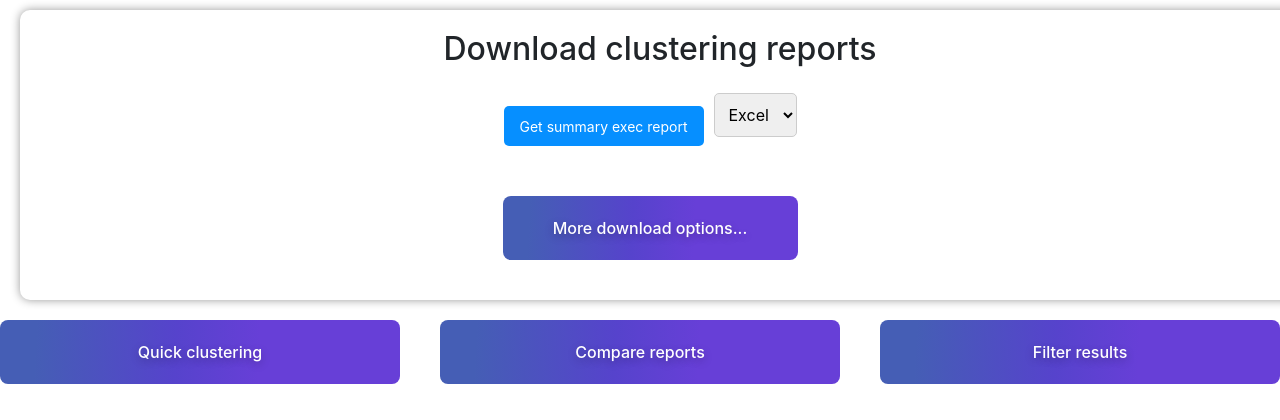
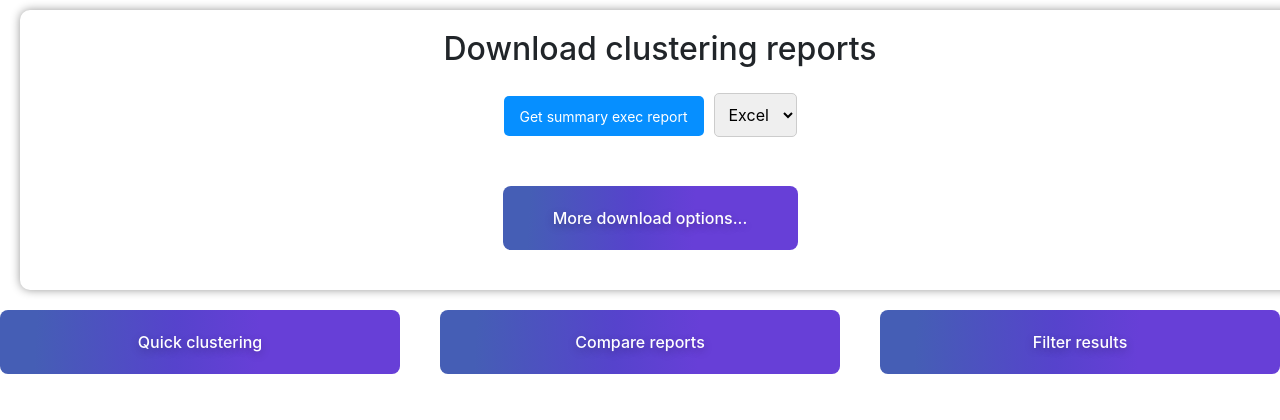
Before and after one commit to mrutkowsky/NAWROS, a Flask app: template app/templates/cluster_viz_chartjs.html in a window 1280 px wide. Shown: the part 86-506 px from the top of the page. Run offline with Flask 3, Linux system fonts and the light colour scheme; the template is opened without the code that fills it, so the values that code supplies are empty; parts of the project's set-up code (start-up, migrations or seed data) failed here and were passed over; some libraries are stand-ins or nearby versions.

Commit message:
even more Download clustering reports adjustments

```diff
--- a/app/templates/cluster_viz_chartjs.html
+++ b/app/templates/cluster_viz_chartjs.html
@@ -148,9 +148,9 @@
                 <div style="margin-right: 10px;">
                     <form action="/get_last_cluster_exec_report"  method="post">
                             <div style="float: left;">
-                            <input type="submit" value="Get summary exec report" style="margin-right: 10px; margin-top: 30px; margin-bottom: 20px; width: 200px; height: 40px; font-size: 14px; text-align: center;">
+                            <input type="submit" value="Get summary exec report" style="margin-right: 10px; margin-top: 20px; margin-bottom: 20px; width: 200px; height: 40px; font-size: 14px; text-align: center;">
                             </div>
-                            <div style="float: right;margin-top: 20px; margin-right: 10px; margin-top: 17px; margin-bottom: 10px; height: 35px;">
+                            <div style="float: right;margin-top: 30px; margin-right: 10px; margin-top: 17px;  height: 35px;">
                                 <select id="last_report_type" name="last_report_type"  style="display: inline-block;">
                                     <option value="excel">Excel</option>
                                     <option value="csv">CSV</option>
```
